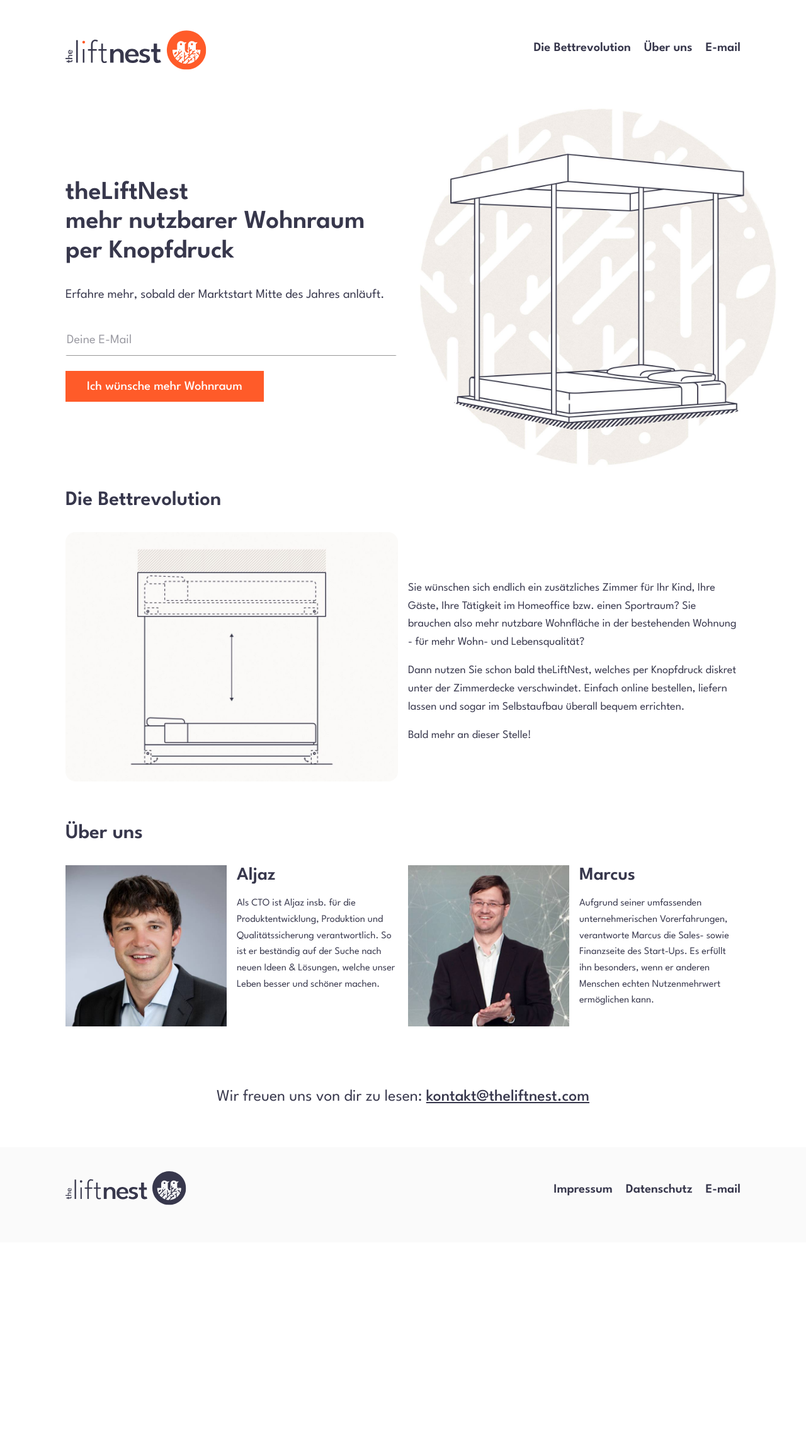
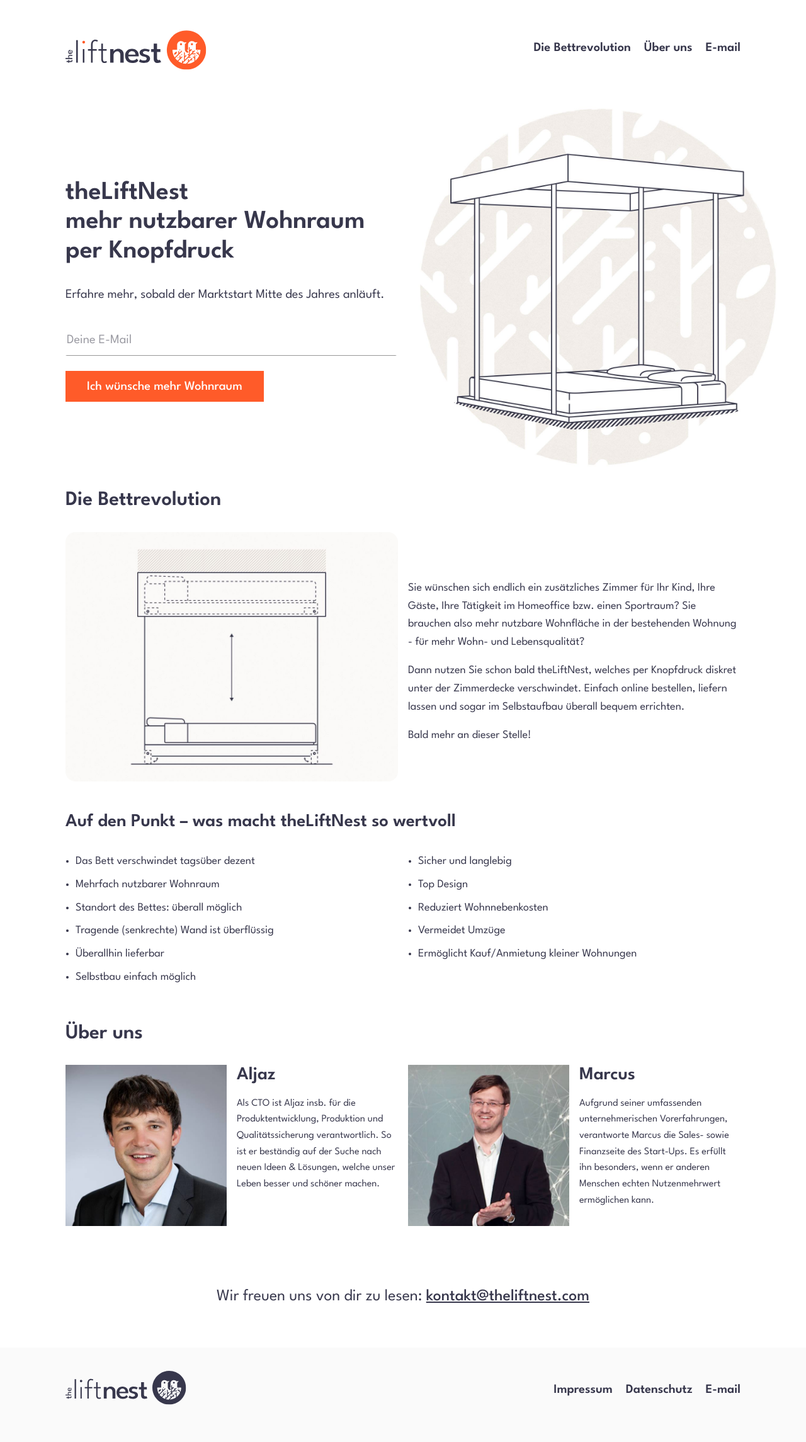
Before and after one commit to theliftnest/theliftnest-github.io, a Jekyll site: the page built from index.md, in a window 1280 px wide. Shown: the whole page at 63% size. Built offline with Jekyll 4.4.1, drawn with Linux system fonts in a browser that asks for light colours; nearby versions of some CDN libraries; some web fonts are replaced; before the commit the page ends 1973 px from its top, so only the background shows below that.

Commit message:
bullet list

```diff
--- a/_layouts/home.html
+++ b/_layouts/home.html
@@ -27,6 +27,29 @@
         </div>
       </div>
       <!-- col end -->
+    </div>
+    <!-- row end -->
+    <!-- row -->
+    <div class="row">
+      <!-- col -->
+      <div class="col-xs-12">
+        <h4 class="second-header">{{ page.value-points-heading }}</h4>
+      </div>
+      <!-- col end -->
+    </div>
+    <!-- row end -->
+    <!-- row   -->
+    <div class="row bullet-list-container">
+      <div class="col-xs-12 col-sm 3">
+        <ul class="bullet-list">
+          {{ page.value-points-text-column-one }}
+        </ul>
+      </div>
+      <div class="col-xs-12 col-sm 3">
+        <ul class="bullet-list">
+          {{ page.value-points-text-column-two }}
+        </ul>
+      </div>
     </div>
     <!-- row end -->
   </div>
--- a/assets/css/styles.css
+++ b/assets/css/styles.css
@@ -15,6 +15,14 @@
 }
 ul li {
   list-style-type: none;
+}
+
+.bullet-list {
+  margin-left: 1rem;
+}
+.bullet-list li {
+  list-style-type: disc;
+  margin-bottom: 0.5rem;
 }
 
 .inline {
@@ -340,6 +348,13 @@
 .about-the-project .text-box p {
   margin-bottom: 1rem;
 }
+.about-the-project .second-header {
+  margin-top: 1rem !important;
+  margin-bottom: 2rem;
+}
+.about-the-project .bullet-list-container {
+  margin-bottom: 3rem;
+}
 
 .about-us {
   margin-top: -1rem;
--- a/index.md
+++ b/index.md
@@ -15,6 +15,18 @@
   <p>Dann nutzen Sie schon bald theLiftNest, welches per Knopfdruck diskret unter der Zimmerdecke verschwindet. Einfach online bestellen, liefern lassen und sogar im Selbstaufbau überall bequem errichten.</p>
 
   <p>Bald mehr an dieser Stelle!</p>
+value-points-heading: Auf den Punkt – was macht theLiftNest so wertvoll
+value-points-text-column-one: <li>Das Bett verschwindet tagsüber dezent</li>
+  <li>Mehrfach nutzbarer Wohnraum</li>
+  <li>Standort des Bettes&#58 überall möglich</li>
+  <li>Tragende (senkrechte) Wand ist überflüssig</li>
+  <li>Überallhin lieferbar</li>
+  <li>Selbstbau einfach möglich</li>
+value-points-text-column-two: <li>Sicher und langlebig</li>
+  <li>Top Design</li>
+  <li>Reduziert Wohnnebenkosten</li>
+  <li>Vermeidet Umzüge</li>
+  <li>Ermöglicht Kauf/Anmietung kleiner Wohnungen</li>
 about-us-heading: Über uns
 contact-text: Wir freuen uns von dir zu lesen&#58;
 
```
Also changed, not shown: assets/scss/styles.scss (+15 -0 lines), 1 other file.
